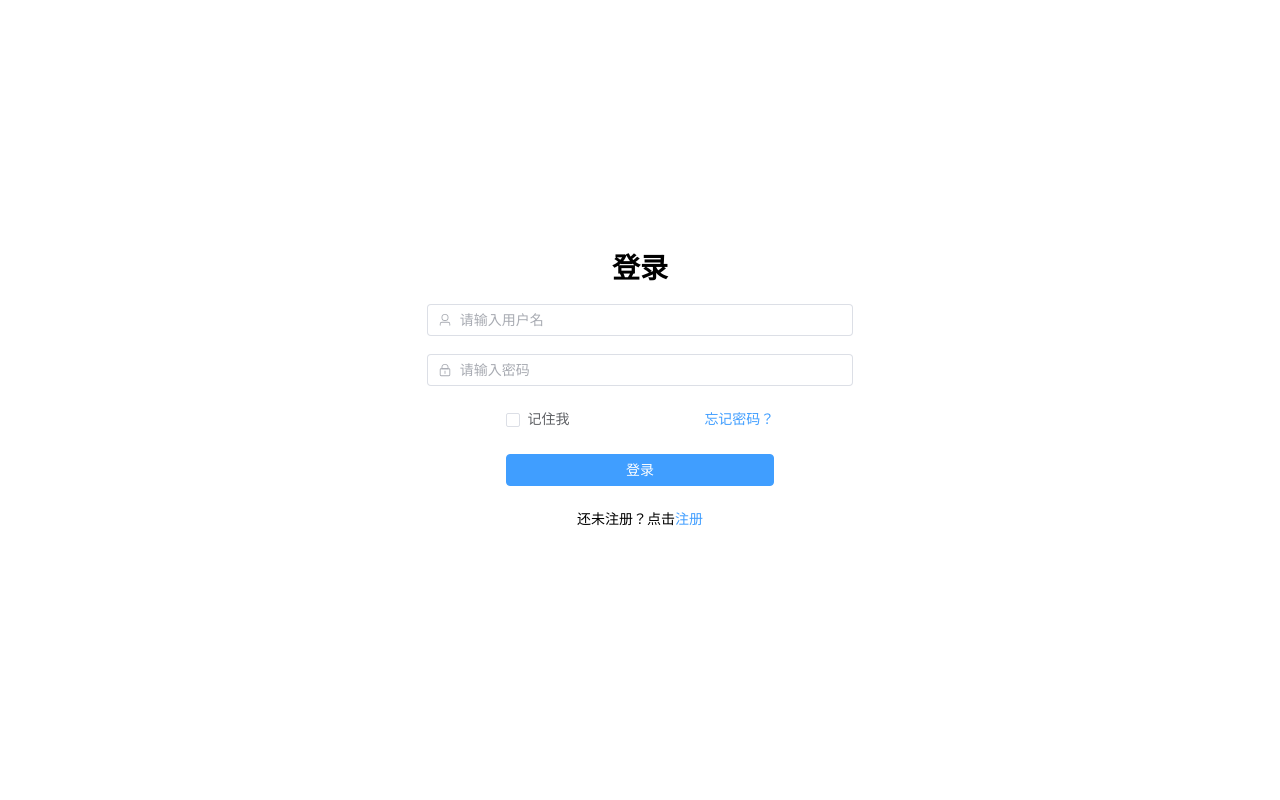
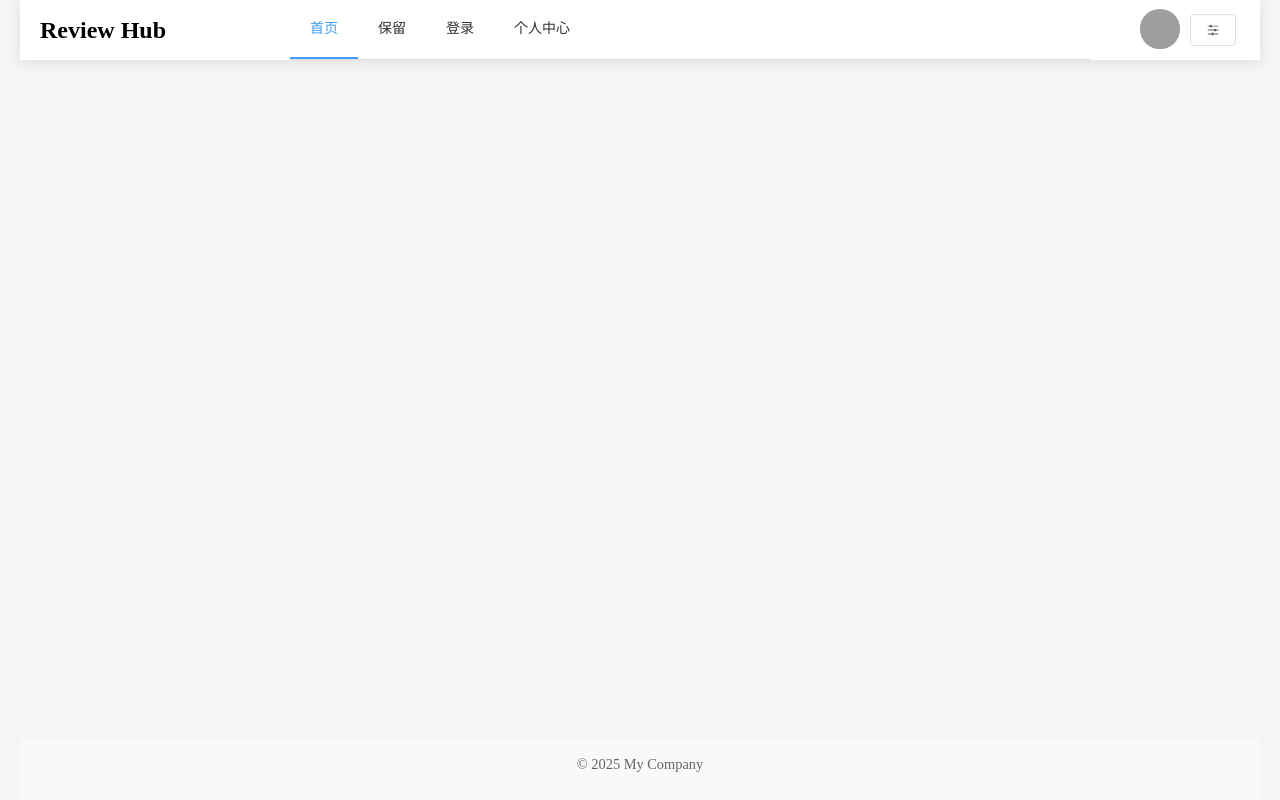
Before and after one commit to AuroraKug/Software-Engineering, a Vue app: page / in a window 1280 px wide. Before the commit this address led to /login. Built offline with nearby package versions, Linux system fonts and the light colour scheme; no server answers; grey boxes are pictures that could not be loaded.

Commit message:
feat: imporve main layout with elemnt plus - Change the page to modern style. - Add container for more buttons.

```diff
--- a/src/components/ThemeSwitcher.vue
+++ b/src/components/ThemeSwitcher.vue
@@ -1,9 +1,5 @@
-<template>
-    <div class="theme-switcher">
-      <button @click="selectTheme('default')">默认主题</button>
-      <button @click="selectTheme('dark')">暗黑主题</button>
-      <button @click="selectTheme('dynamic')">动态主题</button>
-    </div>
+  <template>
+
   </template>
 
   <script setup>
--- a/src/components/layout/Footer.vue
+++ b/src/components/layout/Footer.vue
@@ -1,6 +1,18 @@
 <template>
-    <footer class="app-footer">© 2025 My Company</footer>
-  </template>
-  <style scoped>
-  .app-footer { text-align:center; padding:1rem 0; font-size:.9rem; color:#666; }
-  </style>
+  <el-footer class="app-footer">
+    © 2025 My Company
+  </el-footer>
+</template>
+
+<script setup>
+</script>
+
+<style scoped>
+.app-footer {
+  text-align: center;
+  padding: 1rem 0;
+  font-size: 0.9rem;
+  color: #666;
+  background-color: #f9f9f9; /* 可选，设置背景色 */
+}
+</style>
--- a/src/components/layout/Header.vue
+++ b/src/components/layout/Header.vue
@@ -1,15 +1,127 @@
 <template>
-    <header class="app-header">
-      <div class="logo">My App</div>
-      <nav>
-        <button @click="$emit('toggle-sidebar')">☰</button>
+  <el-header class="app-header">
+    <el-row type="flex" justify="space-between" align="middle">
+      <!-- Logo 区域 -->
+      <el-col :span="4">
+        <div class="logo">Review Hub</div>
+      </el-col>
+
+      <!-- 导航菜单 -->
+      <el-col :span="16">
+        <el-menu mode="horizontal" default-active="1">
+          <el-menu-item index="1">
+            <router-link to="/" class="no-underline">首页</router-link>
+          </el-menu-item>
+          <el-menu-item index="2">
+            <router-link to="/reserve" class="no-underline">保留</router-link>
+          </el-menu-item>
+          <el-menu-item index="3">
+            <router-link to="/login" class="no-underline">登录</router-link>
+          </el-menu-item>
+          <el-menu-item index="4">
+            <router-link to="/user-profile" class="no-underline">个人中心</router-link>
+          </el-menu-item>
+        </el-menu>
+      </el-col>
+
+
+
+      <!-- 右侧：设置按钮和用户头像（个人中心） -->
+      <el-col :span="2" class="header-right">
+        <div class="header-controls">
+
+          <!-- 用户头像和下拉菜单 -->
+          <el-dropdown trigger="click">
+            <span class="el-dropdown-link">
+              <el-avatar src="https://picsum.photos/40" size="medium"></el-avatar>
+            </span>
+            <template #dropdown>
+              <el-dropdown-menu>
+                <el-dropdown-item @click.native="goToProfile">个人中心</el-dropdown-item>
+                <el-dropdown-item @click.native="openSettings">设置</el-dropdown-item>
+                <el-dropdown-item divided @click.native="logout">退出登录</el-dropdown-item>
+              </el-dropdown-menu>
+            </template>
+          </el-dropdown>
+
+          <el-button @click="$emit('toggle-sidebar')">
+            <el-icon><Operation /></el-icon>
+          </el-button>
+          <!-- 主题切换组件 -->
           <ThemeSwitcher @theme-changed="$emit('theme-changed', $event)" />
-      </nav>
-    </header>
+        </div>
+      </el-col>
+
+
+    </el-row>
+  </el-header>
+
+  <!-- 设置弹窗 -->
+  <el-dialog title="界面设置"
+   v-model="settingsVisible"
+   width="30%"
+
+   >
+    <div class="settings-content">
+      <!-- 预留一些界面设置的按钮 -->
+      <el-button type="primary">按钮1</el-button>
+      <el-button type="success">按钮2</el-button>
+      <el-button type="warning">按钮3</el-button>
+    </div>
+    <template #footer>
+      <el-button @click="settingsVisible = false">取 消</el-button>
+      <el-button type="primary" @click="settingsVisible = false">确 定</el-button>
     </template>
+  </el-dialog>
+</template>
+
 <script setup>
+import { ref } from 'vue'
 import ThemeSwitcher from '@/components/ThemeSwitcher.vue'
+import { Menu , Operation } from '@element-plus/icons-vue'
+
+const settingsVisible = ref(false)
+
+// 打开设置弹窗
+const openSettings = () => {
+  settingsVisible.value = true
+}
 </script>
+
 <style scoped>
-  .app-header { display: flex; justify-content: space-between; padding:1rem; }
+.app-header {
+  background-color: #ffffff;
+  padding: 0 20px;
+  box-shadow: 0 2px 12px rgba(0, 0, 0, 0.1);
+}
+
+.logo {
+  font-size: 1.5em;
+  font-weight: bold;
+  display: inline-block;
+  margin-right: 20px;
+}
+
+
+/* 设置区域按钮和图标对齐 */
+.header-controls {
+  display: flex;
+  gap: 10px;
+  align-items: center;
+}
+
+
+/* 去除 router-link 下划线 */
+.no-underline {
+  text-decoration: none;
+  color: inherit;
+}
+
+/* 设置弹窗内部样式 */
+.settings-content {
+  display: flex;
+  gap: 10px;
+  flex-wrap: wrap;
+  margin-bottom: 20px;
+}
 </style>
--- a/src/components/layout/Sidebar.vue
+++ b/src/components/layout/Sidebar.vue
@@ -1,14 +1,9 @@
-<template>
-    <aside :class="{ collapsed }">
-      <ul>
-        <li><router-link to="/">首页</router-link></li>
-        <li><router-link to="/profile">个人中心</router-link></li>
-      </ul>
-    </aside>
+  <template>
+    <div><router-link to="/">首页</router-link></div>
   </template>
   <script setup>
   import { defineProps } from 'vue'
-  const props = defineProps({ collapsed: Boolean })
+  const props = defineProps({ isSidebarVisible: Boolean })
   </script>
   <style scoped>
   aside { width: 200px; transition: width .2s; }
--- a/src/router/index.js
+++ b/src/router/index.js
@@ -3,6 +3,7 @@ import LayoutVue from '@/views/Layout.vue'
 import {useTokenStore} from "@/stores/token.js"
 
 import authRoutes from './auth.routes'
+import userProfileRoutes from './user.profile.routes'
 
 const mainRoutes = [
 	{ path: '/', component: LayoutVue }
@@ -10,7 +11,8 @@ const mainRoutes = [
 
 const routes = [
 	...authRoutes,
-	...mainRoutes
+	...mainRoutes,
+	...userProfileRoutes
 ]
 
 const router = createRouter(
@@ -25,7 +27,7 @@ router.beforeEach((to, from, next) => {
 	if (tokenStore.isLoggedIn()) {
 		next()
 	} else {
-		if (to.path === '/login' || to.path === '/reset') {
+		if (to.path === '/login' || to.path === '/reset' || to.path==='/') {
 			next()
 		} else {
 			next('/login')
--- /dev/null
+++ b/src/router/user.profile.routes.js
@@ -0,0 +1,5 @@
+import UserProfile from "@/views/UserProfile.vue";
+
+export default [
+  { path: '/user-profile', component: UserProfile }
+]
--- a/src/views/Layout.vue
+++ b/src/views/Layout.vue
@@ -1,14 +1,29 @@
 <template>
-  <div class="layout-container" :style="backgroundStyle">
-    <Header @toggle-sidebar="collapsed = !collapsed" @theme-changed="setTheme" />
-    <div class="layout-body">
-      <Sidebar :collapsed="collapsed" />
-      <main><router-view/></main>
-    </div>
-    <Footer />
-  </div>
+  <el-container style="min-height: 100vh;" :style="backgroundStyle">
+    <!-- 顶部 -->
+    <el-header>
+      <Header
+        @toggle-sidebar="handleToggleSidebar"
+        @theme-changed="handleThemeChanged"
+      />
+    </el-header>
+
+    <!-- 中间主体（侧边 + 内容） -->
+    <el-container>
+      <el-aside v-if="isSidebarVisible" width="200px">
+        <Sidebar />
+      </el-aside>
+      <el-main>
+        <router-view />
+      </el-main>
+    </el-container>
+
+    <!-- 底部 -->
+    <el-footer>
+      <Footer />
+    </el-footer>
+  </el-container>
 </template>
-
 <script setup>
 import { ref, computed } from 'vue'
 import Header from '@/components/layout/Header.vue'
@@ -18,12 +33,22 @@ import Footer from '@/components/layout/Footer.vue'
 const collapsed = ref(false)
 const theme = ref('default')
 
-const setTheme = (t) => theme.value = t
-const backgroundStyle = computed(() => ({
-  backgroundImage: `url(/images/${theme.value}-bg.jpg)`,
-  backgroundSize: 'cover',
-  minHeight: '100vh'
-}))
+
+
+
+const isSidebarVisible = ref(false)
+
+// 切换侧边栏显示状态
+const handleToggleSidebar = () => {
+  isSidebarVisible.value = !isSidebarVisible.value
+}
+
+const handleThemeChanged = (theme) => {
+  console.log('当前主题：', theme)
+  // 可根据需要切换主题样式
+  document.documentElement.setAttribute('data-theme', theme)
+}
+
 </script>
 
 <style scoped>
--- /dev/null
+++ b/src/views/UserProfile.vue
@@ -0,0 +1,8 @@
+<template>
+<div>Hello world</div>
+
+</template>
+
+<script setup>
+
+</script>
```
Lines whose indentation alone changed are shown as unchanged.
